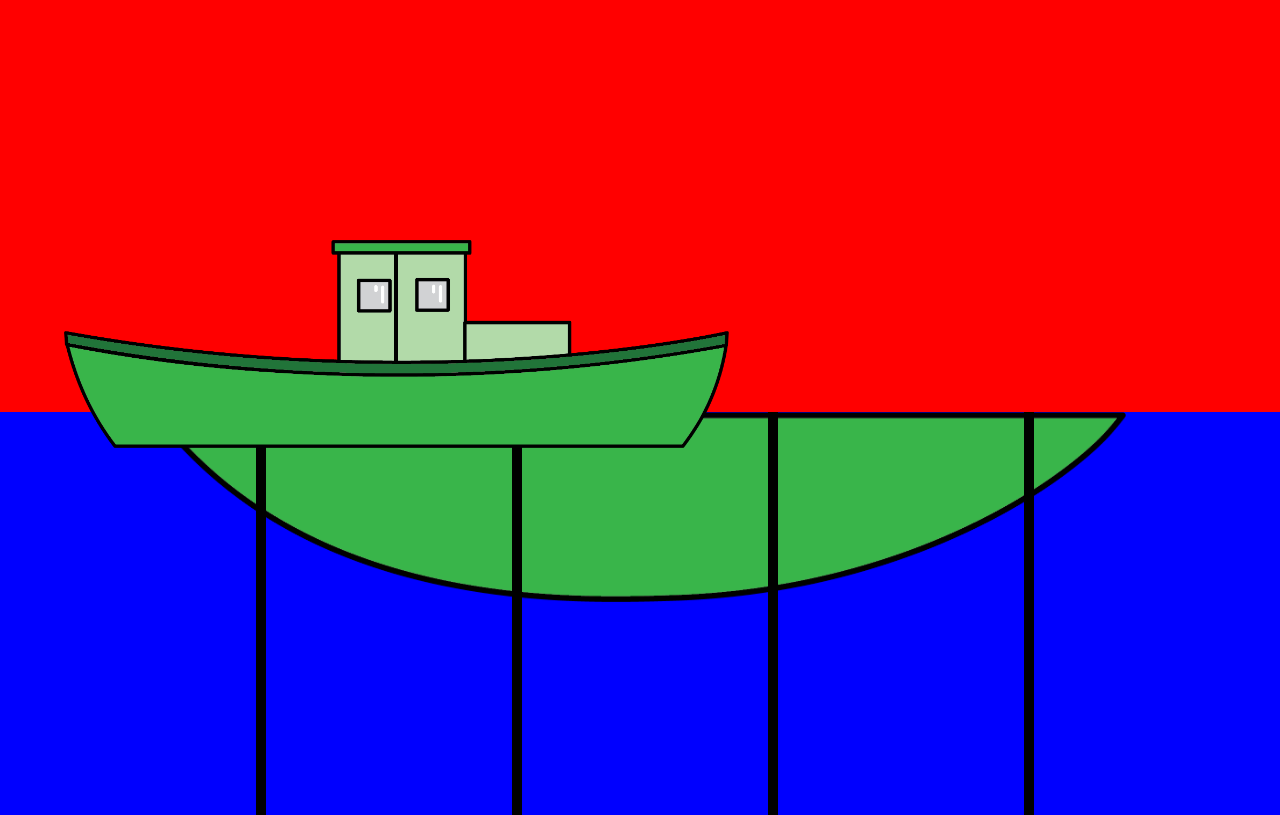
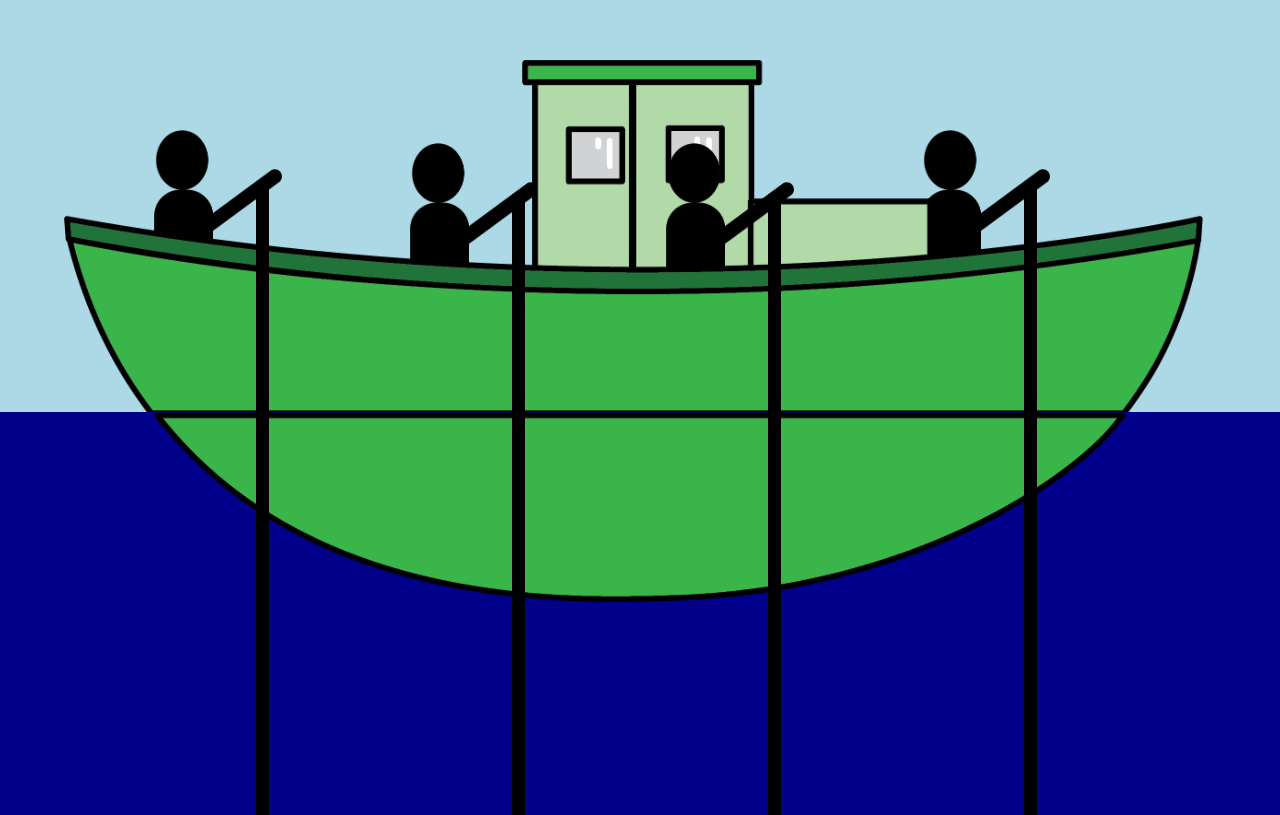
Before and after one commit to jmo14/jmo14.github.io, a plain HTML site: page s2a2/index.html in a window 1280 px wide. Shown: the part 388-1203 px from the top of the page. Drawn offline with Linux system fonts and the light colour scheme.

Commit message:
Add files via upload

```diff
--- a/s2a2/index.html
+++ b/s2a2/index.html
@@ -6,9 +6,19 @@
 <div id="top" class="fullsize">
     <div id="boat-top"></div>
 </div>
+<div id="fisher1"></div>
+<div id="fisher1-line"></div>
+<div id="fisher2"></div>
+<div id="fisher2-line"></div>
+<div id="fisher3"></div>
+<div id="fisher3-line"></div>
+<div id="fisher4"></div>
+<div id="fisher4-line"></div>
+<div id="second" class="fisher"></div>
+<div id="third" class="fisher"></div>
+<div id="fourth" class="fisher"></div>
 <div id="bottom" class="fullsize">
     <div id="boat-bottom"></div>
-</div>
     <a href="#first" class="line" id="first"></a>
     <div id="boot"></div>
     <a href="#second" class="line" id="second"></a>
@@ -16,7 +26,7 @@
     <a href="#third" class="line" id="third"></a>
     <div id="fish"></div>
     <a href="#fourth" class="line" id="fourth"></a>
-
-
+    <div id="chest"></div>
+</div>
 </body>
 </html>
--- a/s2a2/style.css
+++ b/s2a2/style.css
@@ -7,25 +7,27 @@ body{
 }
 
 #top{
-    background-color: red;
+    background-color: lightblue;
     z-index: 5;
 }
 
 #boat-top{
-    height: 26vh;
+    height: 27.5vw;
     width: 89vw;
     position: absolute;
-    top: calc(100vh - 21.5vh);
+    top: calc(100vh - 27.5vw);
     left: 5vw;
     background: url(boat-top.png);
-    background-size: contain;
+    background-size: 100% auto;
     background-repeat: no-repeat;
     z-index: 5;
 }
 
 #bottom{
-    background-color: blue;
+    position: relative;
+    background-color: darkblue;
     z-index: 1;
+    overflow: hidden;
 }
 
 #boat-bottom{
@@ -41,10 +43,10 @@ body{
 
 .line{
     height: 100vh;
-    width: 10px;
+    width: 1vw;
     background-color: black;
     position: absolute;
-    top: 100vh;
+    top: 0vh;
     z-index: 3;
 }
 
@@ -54,7 +56,7 @@ body{
 }
 
 #first:target{
-    top: 35vh;
+    top: -55vh;
 }
 
 #boot{
@@ -72,7 +74,7 @@ body{
 }
 
 #first:target ~ #boot{
-    top: 135vh;
+    top: 35vh;
     opacity: 100;
 }
 
@@ -82,7 +84,7 @@ body{
 }
 
 #second:target{
-    top: 35vh;
+    top: -55vh;
 }
 
 #water-bottle{
@@ -101,7 +103,7 @@ body{
 }
 
 #second:target ~ #water-bottle{
-    top: 120vh;
+    top: 20vh;
     opacity: 100;
 }
 
@@ -111,7 +113,7 @@ body{
 }
 
 #third:target{
-    top: 35vh;
+    top: -55vh;
 }
 
 #fish{
@@ -129,7 +131,7 @@ body{
 }
 
 #third:target ~ #fish{
-    top: 133vh;
+    top: 33vh;
     opacity: 100;
 }
 
@@ -139,7 +141,7 @@ body{
 }
 
 #fourth:target{
-    top: 35vh;
+    top: -55vh;
 }
 
 #chest{
@@ -156,7 +158,92 @@ body{
     z-index: 5;
 }
 
-#first:target ~ #chest{
-    top: 135vh;
+#fourth:target ~ #chest{
+    top: 35vh;
     opacity: 100;
 }
+
+#fisher1{
+    height: 10vw;
+    width: 10vw;
+    position: absolute;
+    top: calc(100vh - 22vw);
+    left: 12vw;
+    background: url(fisher.png);
+    background-size: 100% auto;
+    background-repeat: no-repeat;
+}
+
+#fisher1-line{
+    height: 18vw;
+    width: 1vw;
+    top: calc(100vh - 18vw);
+    left: 20vw;
+    background-color: black;
+    position: absolute;
+    z-index: 8;
+}
+
+#fisher2{
+    height: 10vw;
+    width: 10vw;
+    position: absolute;
+    top: calc(100vh - 21vw);
+    left: 32vw;
+    background: url(fisher.png);
+    background-size: 100% auto;
+    background-repeat: no-repeat;
+}
+
+#fisher2-line{
+    height: 18vw;
+    width: 1vw;
+    top: calc(100vh - 17vw);
+    left: 40vw;
+    background-color: black;
+    position: absolute;
+    z-index: 8;
+}
+
+#fisher3{
+    height: 10vw;
+    width: 10vw;
+    position: absolute;
+    top: calc(100vh - 21vw);
+    left: 52vw;
+    background: url(fisher.png);
+    background-size: 100% auto;
+    background-repeat: no-repeat;
+    z-index: 5;
+}
+
+#fisher3-line{
+    height: 18vw;
+    width: 1vw;
+    top: calc(100vh - 17vw);
+    left: 60vw;
+    background-color: black;
+    position: absolute;
+    z-index: 8;
+}
+
+#fisher4{
+    height: 10vw;
+    width: 10vw;
+    position: absolute;
+    top: calc(100vh - 22vw);
+    left: 72vw;
+    background: url(fisher.png);
+    background-size: 100% auto;
+    background-repeat: no-repeat;
+}
+
+#fisher4-line{
+    height: 18vw;
+    width: 1vw;
+    top: calc(100vh - 18vw);
+    left: 80vw;
+    background-color: black;
+    position: absolute;
+    z-index: 8;
+}
```
Also changed, not shown: s2a2/chest.png (added). Lines whose indentation alone changed are shown as unchanged.
